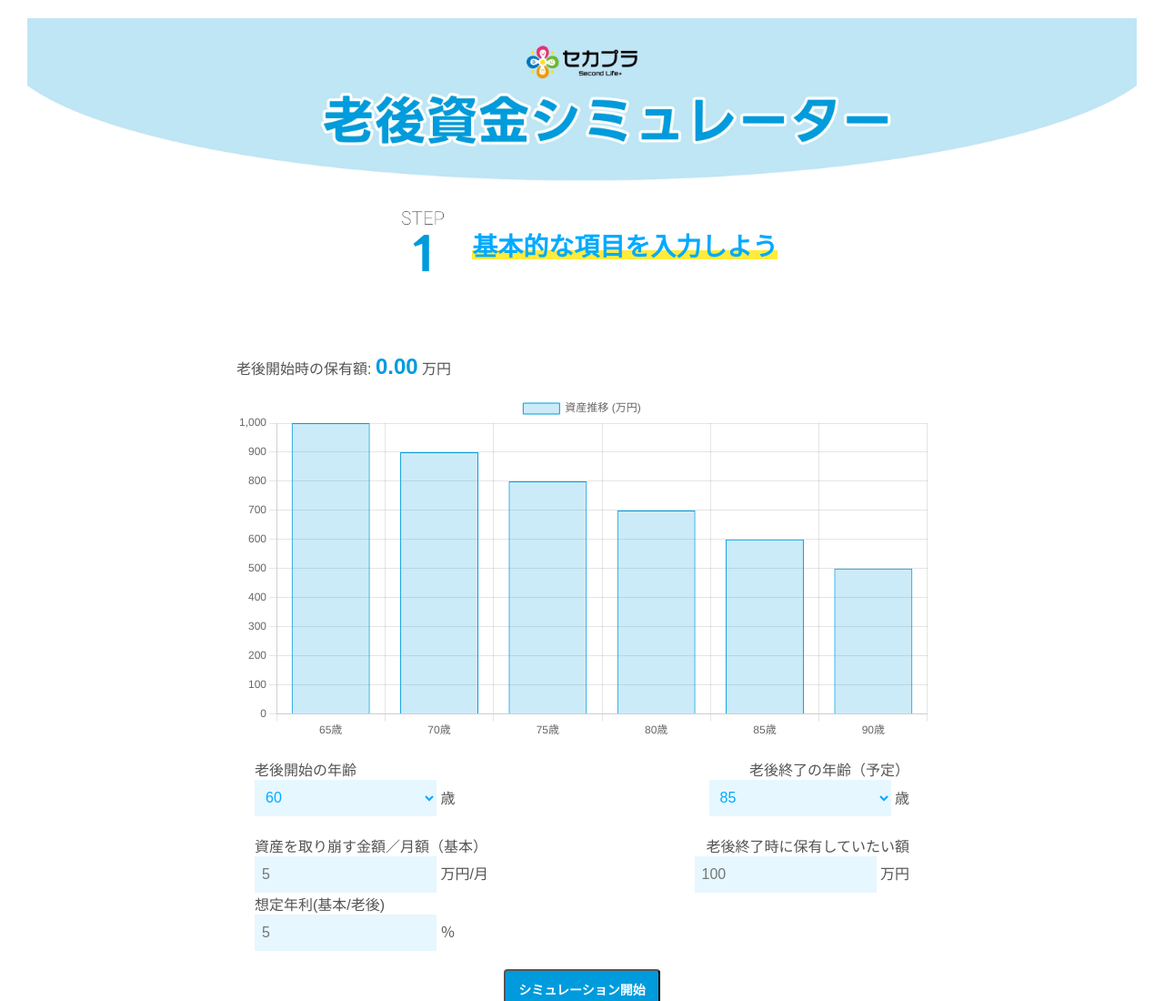
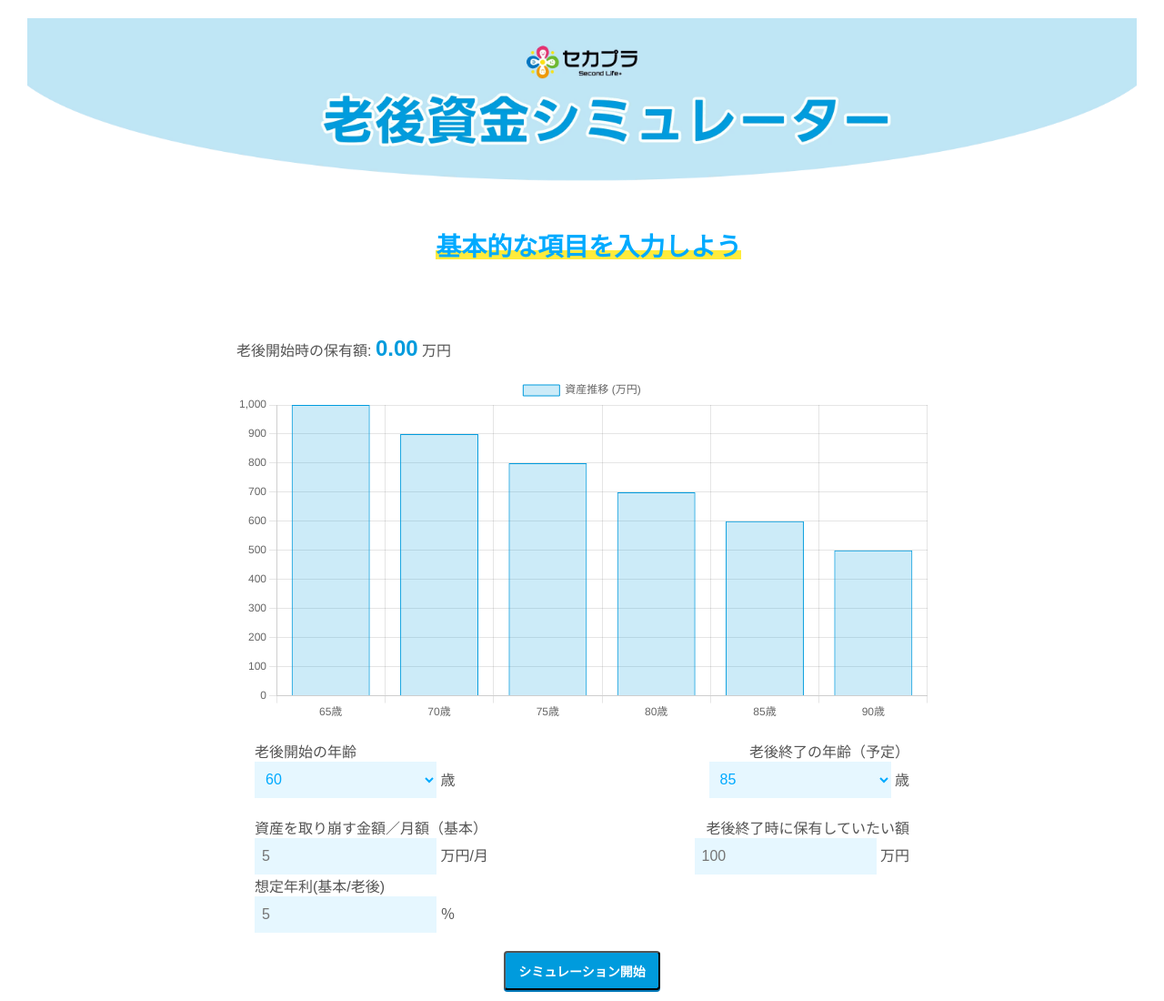
Before and after one commit to picpoly/simulator01, a plain HTML site: page index.html in a window 1280 px wide. Shown: the top 1100 px of the page at 91% size. Drawn offline with nearby package versions, Linux system fonts and the light colour scheme; a web font is replaced by a local one.

Commit message:
update index.html

```diff
--- a/index.html
+++ b/index.html
@@ -307,7 +307,7 @@
     <!-- STEP1（画像挿入可能） -->
     <div class="step-container step1">
       <div class="step-indicator">
-        <img class="step-image" src="step1.png" alt="STEP 1">
+
       </div>
       <div class="step-description">基本的な項目を入力しよう</div>
     </div>
```
